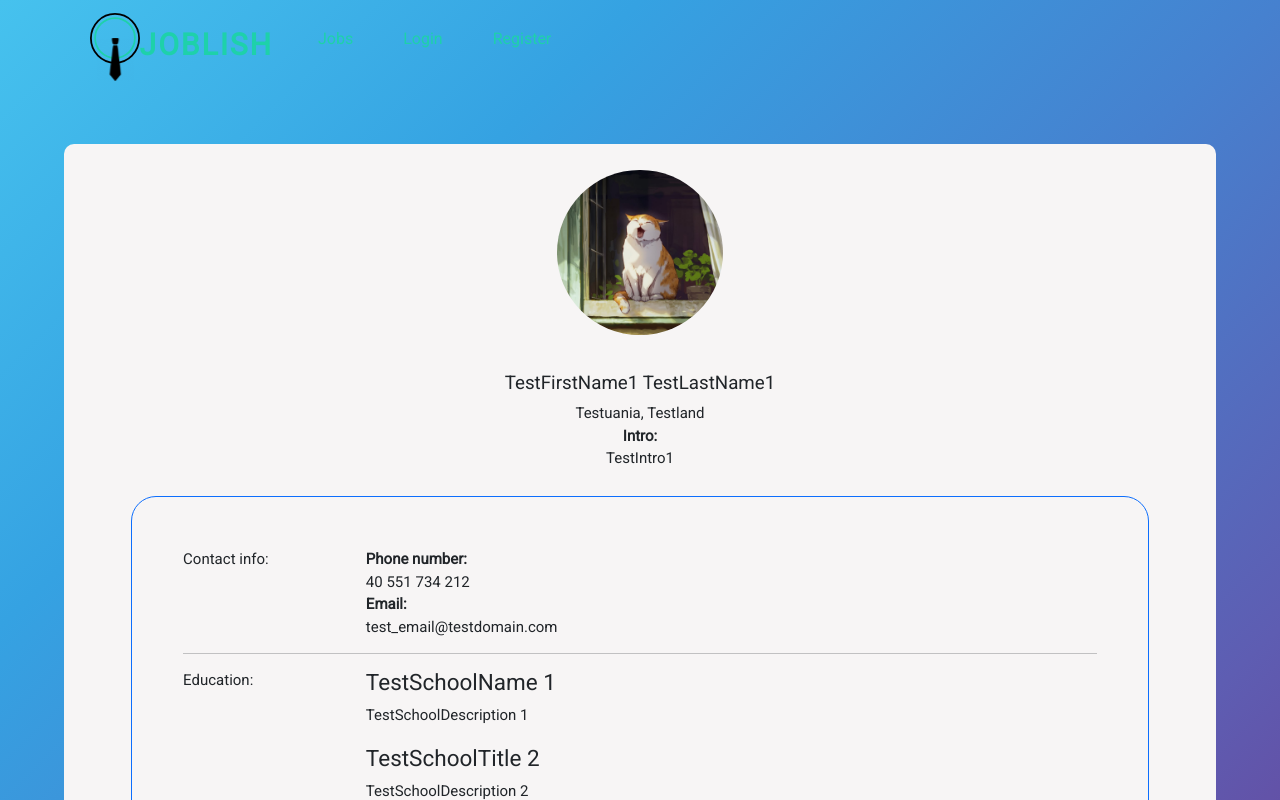
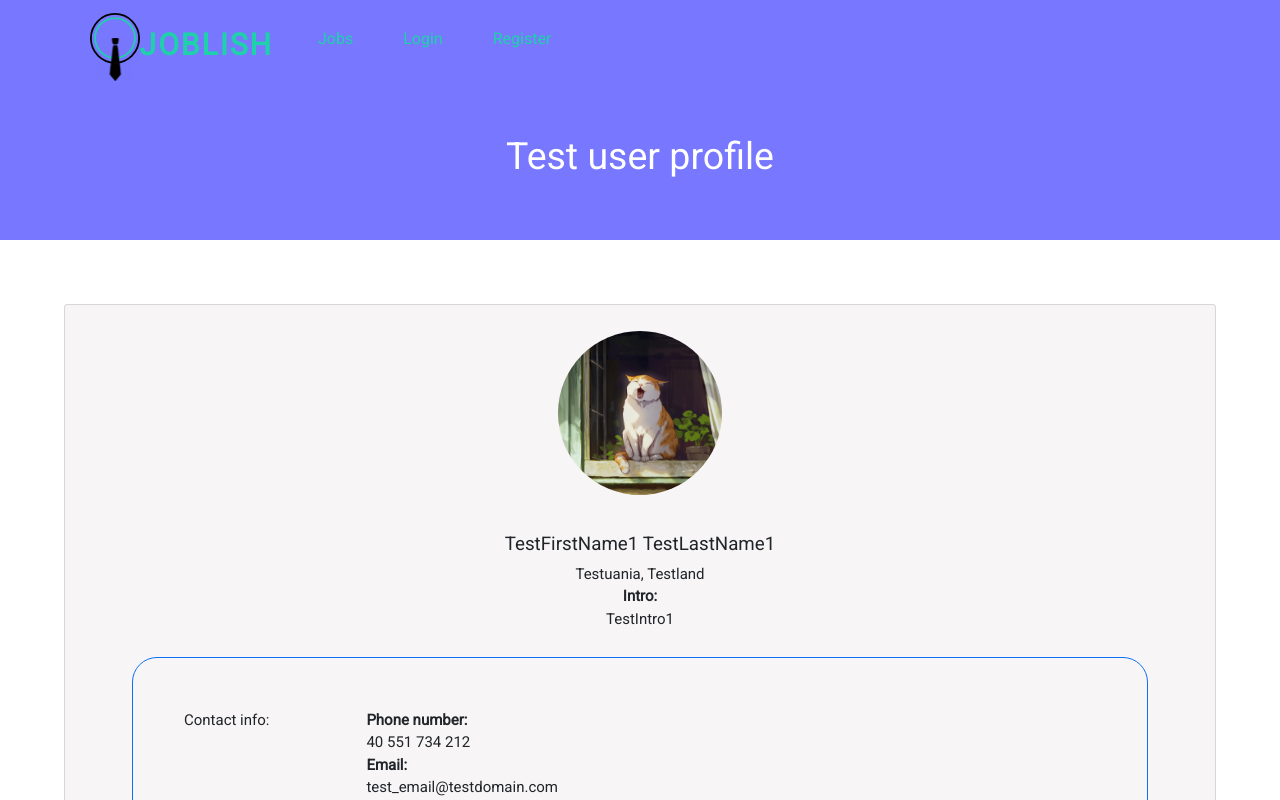
Before and after one commit to SabrinaStaicu/joblish-frontend, a React (Create React App) app: page /account in a window 1280 px wide. Shown: the top 800 px of the page. Built offline with nearby package versions, Linux system fonts and the light colour scheme.

Commit message:
Restyled user profile page

```diff
--- a/src/App.css
+++ b/src/App.css
@@ -473,3 +473,58 @@ option[default] {
   margin-bottom: 20px;
   margin-left: 23%;
 }
+
+body {
+  background-color: #f7f5f5;
+}
+
+.card {
+  border: none;
+  border-radius: 10px
+}
+
+.c-details span {
+  font-weight: 300;
+  font-size: 13px
+}
+
+.icon {
+  width: 50px;
+  height: 50px;
+  background-color: #eee;
+  border-radius: 15px;
+  display: flex;
+  align-items: center;
+  justify-content: center;
+  font-size: 39px
+}
+
+.badge span {
+  background-color: #fffbec;
+  width: 60px;
+  height: 25px;
+  padding-bottom: 3px;
+  border-radius: 5px;
+  display: flex;
+  color: #fed85d;
+  justify-content: center;
+  align-items: center
+}
+
+.progress {
+  height: 10px;
+  border-radius: 10px
+}
+
+.progress div {
+  background-color: red
+}
+
+.text1 {
+  font-size: 14px;
+  font-weight: 600
+}
+
+.text2 {
+  color: #a5aec0
+}
--- a/src/components/application/ApplicationCard.css
+++ /dev/null
@@ -1,54 +0,0 @@
-body {
-    background-color: #f7f5f5;
-}
-
-.card {
-    border: none;
-    border-radius: 10px
-}
-
-.c-details span {
-    font-weight: 300;
-    font-size: 13px
-}
-
-.icon {
-    width: 50px;
-    height: 50px;
-    background-color: #eee;
-    border-radius: 15px;
-    display: flex;
-    align-items: center;
-    justify-content: center;
-    font-size: 39px
-}
-
-.badge span {
-    background-color: #fffbec;
-    width: 60px;
-    height: 25px;
-    padding-bottom: 3px;
-    border-radius: 5px;
-    display: flex;
-    color: #fed85d;
-    justify-content: center;
-    align-items: center
-}
-
-.progress {
-    height: 10px;
-    border-radius: 10px
-}
-
-.progress div {
-    background-color: red
-}
-
-.text1 {
-    font-size: 14px;
-    font-weight: 600
-}
-
-.text2 {
-    color: #a5aec0
-}
--- a/src/components/application/UserApplications.js
+++ b/src/components/application/UserApplications.js
@@ -1,33 +1,35 @@
 import React, {useState, useEffect} from 'react';
 import NavBar from "../main/NavBar";
-import "./ApplicationCard.css";
 
 const UserApplications = () => {
     const [applications, setApplications] = useState([{
         company: "Codecool",
-        jobTitle: "Java developer",
-        category: "Software",
+        jobTitle: "Cobol developer",
+        category: "Education",
         type: "Full-time",
         status: "Denied",
         date: "12/05/2021",
-        location: "Bucharest"
+        location: "Bucharest",
+        picture: "https://coursereport-s3-production.global.ssl.fastly.net/uploads/school/logo/589/original/codecool-logo-symbol.png"
     }, {
         company: "Codecool",
         jobTitle: "Mentor",
-        category: "Software",
+        category: "Education",
         type: "Full-time",
         status: "Not seen",
         date: "11/05/2021",
-        location: "Bucharest"
+        location: "Bucharest",
+        picture: "https://coursereport-s3-production.global.ssl.fastly.net/uploads/school/logo/589/original/codecool-logo-symbol.png"
     }, {
         company: "Codecool",
         jobTitle: "Python developer",
-        category: "Software",
+        category: "Education",
         type: "Part-time",
         status: "Accepted",
         date: "14/05/2021",
-        location: "Bucharest"
-    }])
+        location: "Bucharest",
+        picture: "https://coursereport-s3-production.global.ssl.fastly.net/uploads/school/logo/589/original/codecool-logo-symbol.png"
+        }])
 
     return (
         <div>
@@ -44,7 +46,7 @@ const UserApplications = () => {
                                 <div className="card p-3 mb-2">
                                     <div className="d-flex justify-content-between">
                                         <div className="d-flex flex-row align-items-center">
-                                            <div className="icon"><i className="bx bxl-mailchimp"></i></div>
+                                            <div className="icon"><img src={application.picture} height="45px" width="45px" alt = "logo"/></div>
                                             <div className="ms-2 c-details">
                                                 <h6 className="mb-0">{application.company}</h6> <span>{application.date}</span>
                                             </div>
--- a/src/components/company/CompanyCard.js
+++ b/src/components/company/CompanyCard.js
@@ -15,9 +15,10 @@ import './company.scss';
 
 const useStyles = makeStyles({
     root: {
+        // height: "280px",
         width: "250px",
         marginLeft:"60px",
-        marginTop:"30px"
+        marginTop:"30px",
     },
     media: {
         height: 140,
--- a/src/components/main/JobsSection.js
+++ b/src/components/main/JobsSection.js
@@ -1,4 +1,4 @@
-import React, {useEffect, useState} from 'react'
+import React from 'react'
 import JobCard from '../job/JobCard'
 import 'bootstrap/dist/css/bootstrap.min.css';
 import { useAtom } from 'jotai';
--- a/src/components/user_page/UserDetails.js
+++ b/src/components/user_page/UserDetails.js
@@ -1,7 +1,6 @@
 import React from 'react'
 import { Card } from 'react-bootstrap';
 import UserAvatar from './UserAvatar';
-import UserPageNav from './UserPageNav';
 import UserPageContent from './UserPageContent';
 
 export default function UserDetails({ userData }) {
@@ -9,7 +8,7 @@ export default function UserDetails({ userData }) {
         <>
             <Card style={cardStyle}>
                 <UserAvatar userAvatar={userData.avatar} />
-                <br></br>
+                <br/>
                 <Card.Body>
                     <Card.Text style={{ textAlign: 'center' }}>
                         <h5>{userData.first_name} {userData.last_name}</h5>
@@ -17,7 +16,6 @@ export default function UserDetails({ userData }) {
                         <strong>Intro:</strong><br />
                         {userData.intro}
                     </Card.Text>
-                    {/*<UserPageNav />*/}
                     <UserPageContent userData={userData} />
                 </Card.Body>
             </Card>
--- a/src/components/user_page/UserPage.js
+++ b/src/components/user_page/UserPage.js
@@ -1,5 +1,4 @@
 import React from 'react';
-// import './UserPageStyleCSS.css';
 import UserDetails from './UserDetails';
 import NavBar from "../main/NavBar";
 
@@ -52,7 +51,10 @@ export default function UserPage() {
     return (
         <>
             <div className="user-page" style={userPageStyle}>
-                <NavBar color={"transparent"} />
+                <NavBar color={"rgba(0, 0, 255, 0.534)"} />
+                <div className="jobsTop">
+                    <h1 style={{color:"white"}}>Test user profile</h1>
+                </div>
                 <UserDetails userData={userData} />
             </div>
         </>
@@ -62,6 +64,6 @@ export default function UserPage() {
 const userPageStyle = {
     height: '100%',
     width: '100%',
-    backgroundImage: 'linear-gradient(to right bottom, #46c2ee, #35a2e2, #4681cf, #5e5db2, #6e358b)',
+    // backgroundImage: 'linear-gradient(to right bottom, #46c2ee, #35a2e2, #4681cf, #5e5db2, #6e358b)',
     display: 'grid'
 }
--- a/src/components/user_page/UserPageStyleCSS.css
+++ /dev/null
@@ -1,10 +0,0 @@
-body {
-  background-image: linear-gradient(
-    to right bottom,
-    #46c2ee,
-    #35a2e2,
-    #4681cf,
-    #5e5db2,
-    #6e358b
-  );
-}
```
